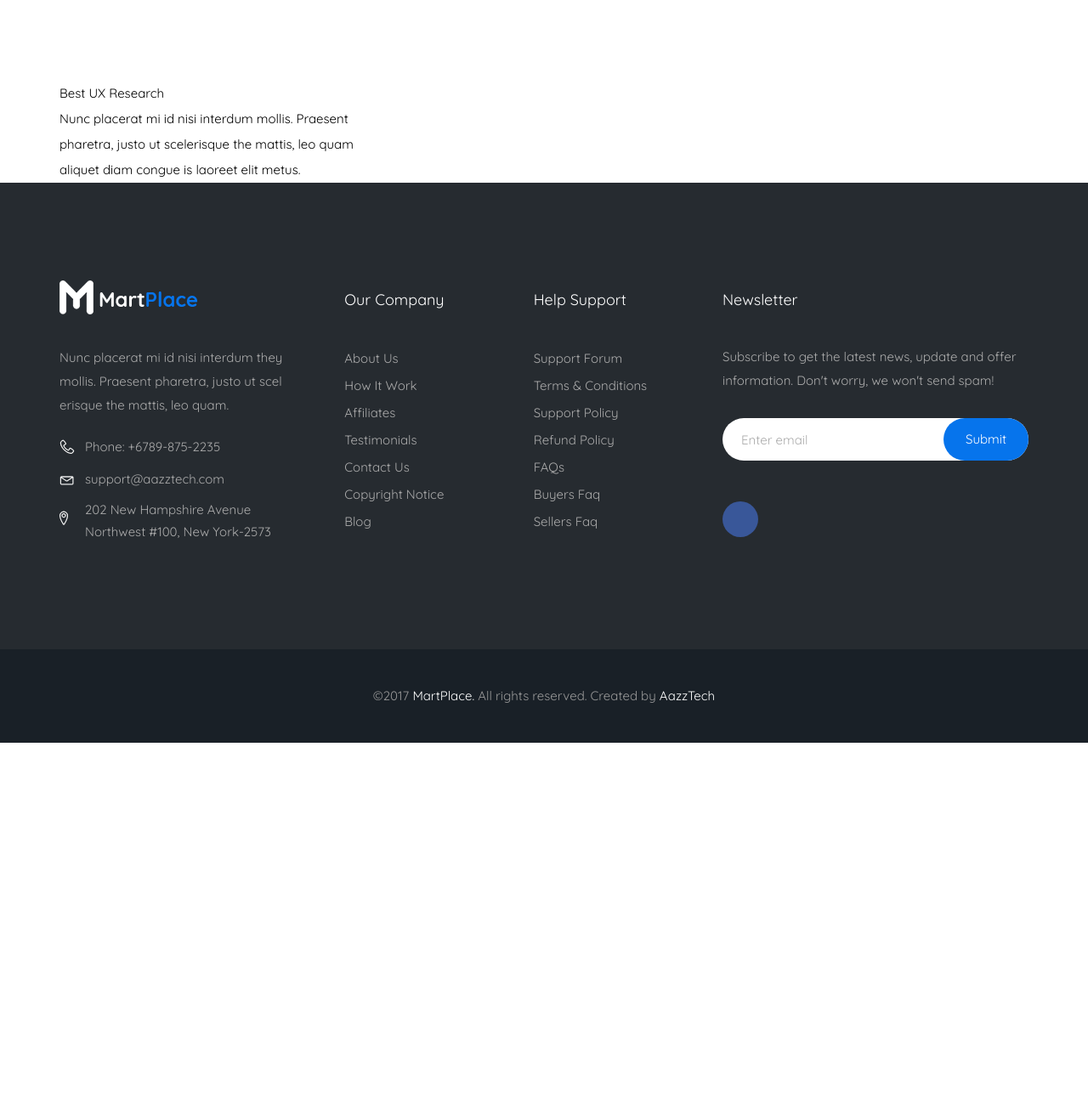
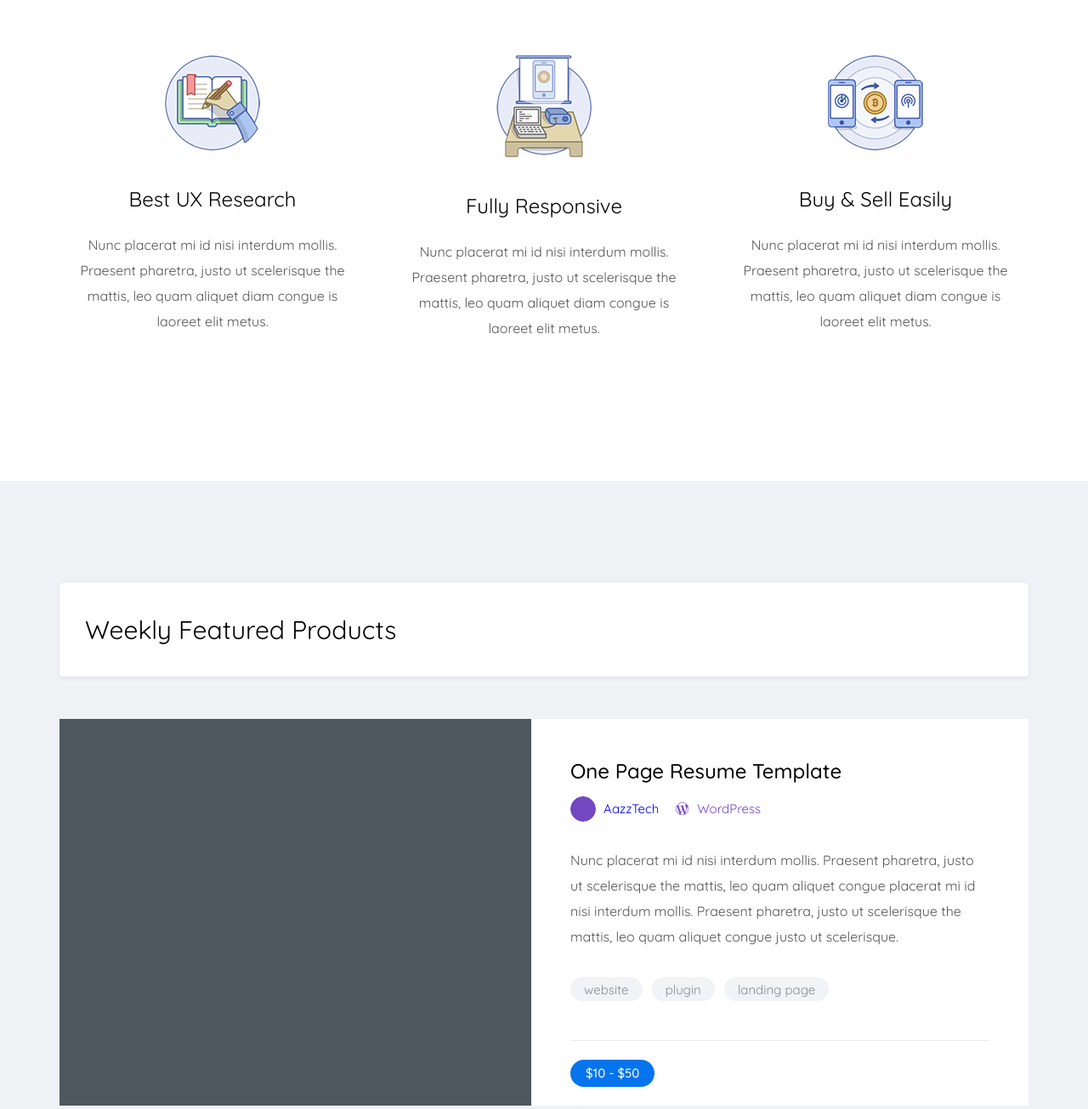
Before and after one commit to mozhants/MartPlace, a website: page app/index.html in a window 1280 px wide. Shown: the part 1080-2385 px from the top of the page at 85% size. Before the commit the page ends 1954 px from the top, so only its background shows below. Drawn offline with nearby package versions, Linux system fonts and the light colour scheme; files that its build step writes are made by us from their sources.

Commit message:
'weekly'

```diff
--- a/app/index.html
+++ b/app/index.html
@@ -119,9 +119,8 @@
 			<section class="features">
 				<div class="container">
 					<div class="features__inner">
-
 						<div class="features__item">
-							<img src="" alt="">
+							<img src="images/icons/features-1.png" alt="">
 							<div class="features__item-title">
 								Best UX Research
 							</div>
@@ -131,9 +130,69 @@
 								congue is laoreet elit metus.
 							</div>
 						</div>
+						<div class="features__item">
+							<img src="images/icons/features-2.png" alt="">
+							<div class="features__item-title">
+								Fully Responsive
+							</div>
+							<div class="features__item-text">
+								Nunc placerat mi id nisi interdum mollis. Praesent pharetra, justo ut scelerisque
+								the mattis, leo quam aliquet diam
+								congue is laoreet elit metus.
+							</div>
+						</div>
+						<div class="features__item">
+							<img src="images/icons/features-3.png" alt="">
+							<div class="features__item-title">
+								Buy & Sell Easily
+							</div>
+							<div class="features__item-text">
+								Nunc placerat mi id nisi interdum mollis. Praesent pharetra, justo ut scelerisque
+								the mattis, leo quam aliquet diam
+								congue is laoreet elit metus.
+							</div>
+						</div>
+					</div>
+				</div>
+			</section>
 
-						<div class="features__item"></div>
-						<div class="features__item"></div>
+			<section class="weekly">
+				<div class="container">
+					<div class="weekly__inner">
+						<div class="weekly__inner-title">
+							Weekly Featured Products
+						</div>
+						<div class="weekly__slider">
+
+							<div class="weekly__slider-item">
+								<div class="weekly__slider-img" style="background-image: url(images/img-2.jpg);"></div>
+								<div class="weekly__slider-content">
+									<div class="weekly__slider-title">
+										One Page Resume Template
+									</div>
+									<div class="weekly__slider-autor">
+										<a class="weekly__slider-avatar" href="#" style="background-image: url(images/icons/user.jpg);"></a>
+										<a class="weekly__slider-name" href="#">AazzTech</a>
+										<a class="weekly__slider-icon" href="#" style="background-image: url(images/icons/wp.png);"></a>
+										<a class="weekly__slider-type" href="#">WordPress</a>
+									</div>
+									<div class="weekly__slider-text">
+										Nunc placerat mi id nisi interdum mollis. Praesent pharetra, justo ut scelerisque the mattis, leo quam aliquet congue placerat mi id nisi interdum mollis. Praesent pharetra, justo ut scelerisque the mattis, leo quam aliquet congue justo ut scelerisque.
+									</div>
+									<div class="weekly__slider-btn">
+										<a href="#">website</a>
+										<a href="#">plugin</a>
+										<a href="#">landing page</a>
+									</div>
+									<div class="weekly__slider-info">
+										<div class="weekly__slider-prais">$10 - $50</div>
+										<div></div>
+										<div class="weekly__slider-star"></div>
+									</div>
+								</div>
+							</div>
+
+						</div>
 					</div>
 				</div>
 			</section>
--- a/app/scss/style.scss
+++ b/app/scss/style.scss
@@ -129,7 +129,7 @@
 .search-box{
 	position: relative;
 	min-height: 180px;
-	margin-bottom: 155px;
+	margin-bottom: 115px;
 }
 .search__box-1{
 	position: absolute;
@@ -179,17 +179,131 @@
 
 // end search
 
+// start features
 
-.features{
-
+.features__inner{
+	display: flex;
+	justify-content: space-between;
+	padding-bottom: 120px;
 }
 .features__item{
 	width: 360px;
+	text-align: center;
+	padding: 40px 20px 45px 20px;
+	transition: all .3s;
+	&-title{
+		margin-top: 32px;
+		margin-bottom: 24px;
+		color: #010101;
+		font-size: 24px;
+	}
+	&-text{
+		font-size: 16px;
+		color: #555;
+	}
+	&:hover{
+		box-shadow: 0px 2px 50px 0px rgba(0, 0, 0, 0.08);
+	}
+}
+// end features
+
+
+// start weekly
+.weekly{
+	background-color: #eff1f5;
+	padding: 120px 0;
+}
+.weekly__inner{
+	&-title{
+		background-color: #fff;
+		font-size: 30px;
+		padding-left: 30px;
+		height: 110px;
+		border-radius: 4px;
+		display: flex;
+		align-items: center;
+		box-shadow: 0px 2px 4px 0px rgba(108, 111, 115, 0.1);
+		margin-bottom: 50px;
+	}
+}
+.weekly__slider-item{
+ 	display: flex;
+	justify-content: space-between;
+}
+.weekly__slider-img{
+	background-size: cover;
+	background-repeat: no-repeat;
+	min-width: 555px;
+	min-height: 100%;
+}
+.weekly__slider-content{
+	padding: 46px 46px 22px 46px;
+	background-color: #fff;
+}
+.weekly__slider-title{
+	font-size: 24px;
+	font-weight: 500;
+	margin-bottom: 15px;
+}
+.weekly__slider-autor{
+	display: flex;
+	align-items: center;
+}
+.weekly__slider-avatar{
+	width: 30px;
+	height: 30px;
+	border-radius: 50%;
+	margin-right: 9px;
+}
+.weekly__slider-icon{
+	width: 16px;
+	height: 16px;
+	margin-left: 20px;
+	margin-right: 9px;
+}
+.weekly__slider-type{
+	color: #7347c1;
+}
+.weekly__slider-text{
+	font-size: 16px;
+	padding-top: 30px;
+	padding-bottom: 33px;
+	color: #555;
+}
+.weekly__slider-btn{
+	a{
+		background-color: #f1f3f6;
+		padding: 0px 16px;
+		color: #868c96;
+		border-radius: 50px;
+		margin-right: 7px;
+		height: 28px;
+	}
+}
+.weekly__slider-info{
+	margin-top: 44px;
+	border-top: 1px solid #ececec;
+	padding-top: 22px;
+	display: flex;
+	justify-content: space-between;
+}
+.weekly__slider-prais{
+	background-color: $blue;
+	color: #fff;
+	font-weight: 500;
+	border-radius: 50px;
+	padding: 1px 18px;
 }
 
 
+
+// end weekly
+
+
+
+
+
 // start footer
-
 .footer__content{
 	background-color: #262b30;
 }
```
Also changed, not shown: app/images/icons/user.jpg (added), app/images/icons/wp.png (added), app/images/img-1.jpg (added), app/images/img-2.jpg (added), 1 other file.
